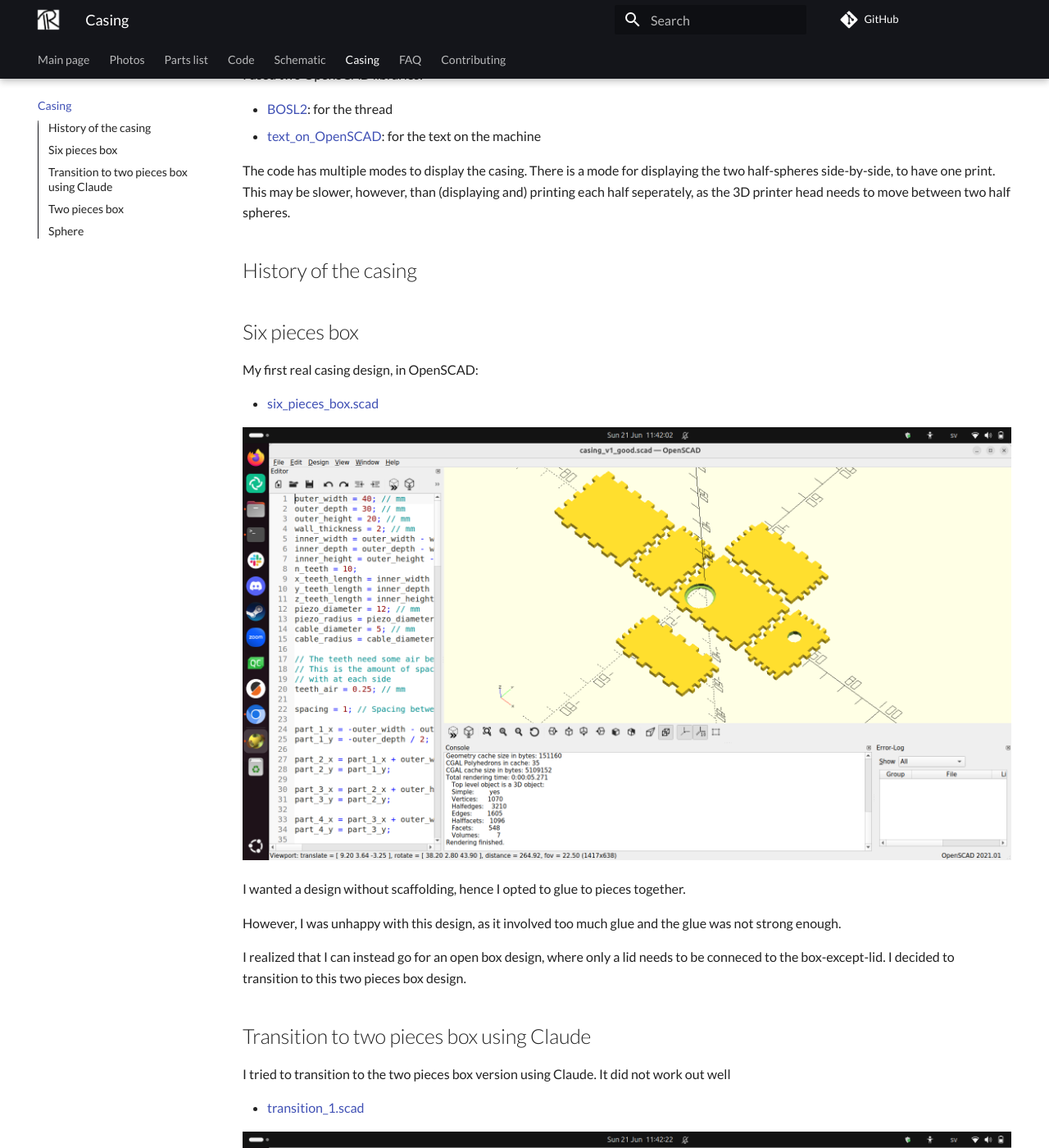
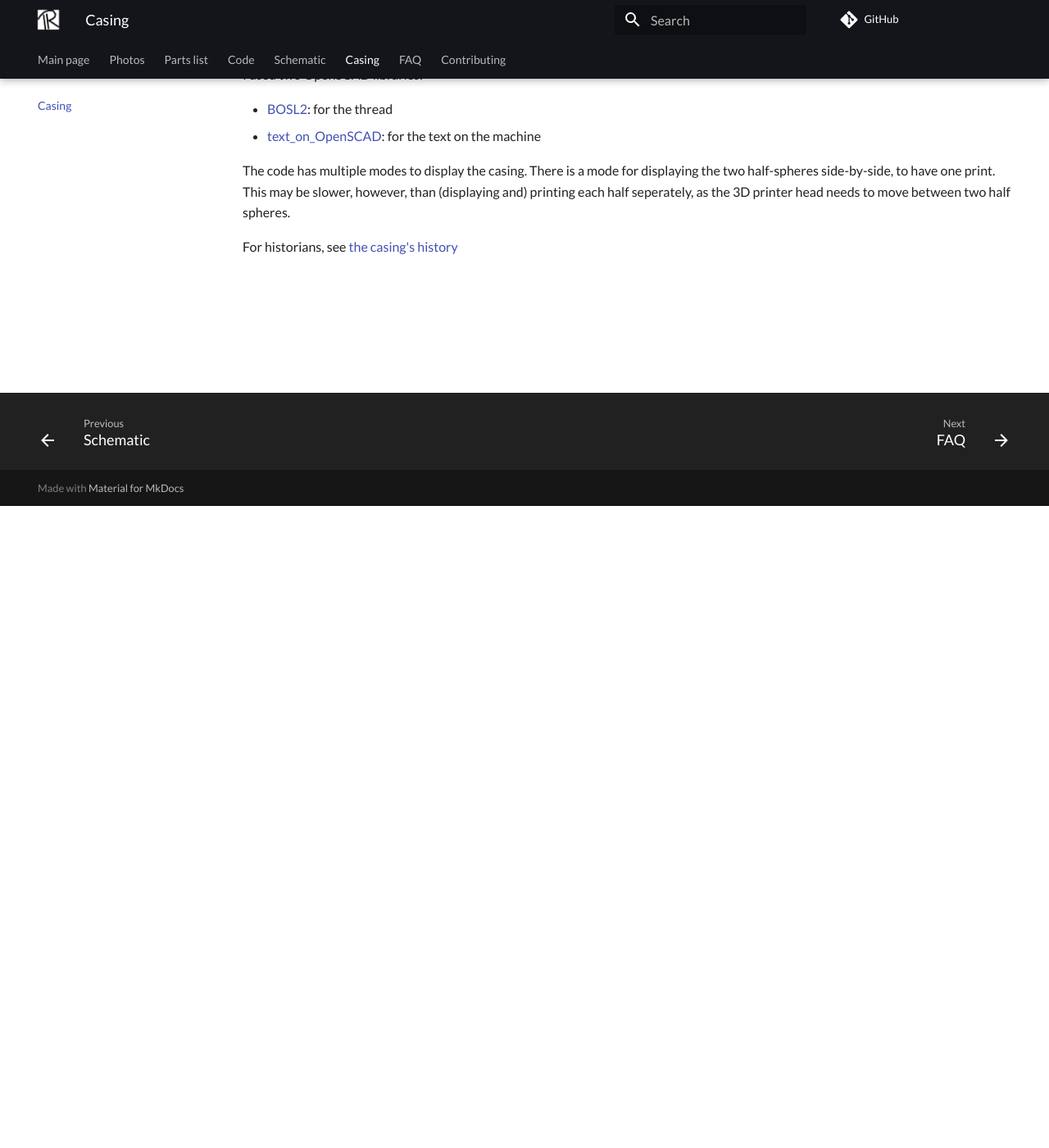
Before and after one commit to richelbilderbeek/MinimalPiClock, an MkDocs documentation site: the page built from docs/casing/README.md, in a window 1280 px wide and 1400 px high, scrolled down 783 px. Shown: the whole window at 82% size. Built offline with MkDocs 1.6.1 and Material for MkDocs 9.7.7, drawn with Linux system fonts in a browser that asks for light colours; comment, search, counter and statistics services are not loaded; some of the changed text lies outside the part shown.

Commit message:
Describe history

```diff
--- a/docs/casing/README.md
+++ b/docs/casing/README.md
@@ -18,64 +18,4 @@ to have one print. This may be slower, however, than (displaying and) printing
 each half seperately, as the 3D printer head needs to move between two half
 spheres.
 
-## History of the casing
-
-## Six pieces box
-
-My first real casing design, in OpenSCAD:
-
-- [six_pieces_box.scad](six_pieces_box.scad)
-
-![Six pieces box](six_pieces_box.png)
-
-I wanted a design without scaffolding, hence I opted
-to glue to pieces together.
-
-However, I was unhappy with this design, as it involved too much glue
-and the glue was not strong enough.
-
-I realized that
-I can instead go for an open box design, where only a
-lid needs to be conneced to the box-except-lid.
-I decided to transition to this two pieces box design.
-
-## Transition to two pieces box using Claude
-
-I tried to transition to the two pieces box version
-using Claude. It did not work out well
-
-- [transition_1.scad](transition_1.scad)
-
-![Transition 1](transition_1.png)
-
-- [transition_2.scad](transition_2.scad)
-
-![Transition 2](transition_2.png)
-
-## Two pieces box
-
-Here is an open box design:
-
-- [two_pieces_box.scad](two_pieces_box.scad)
-
-![two_pieces_box.png](two_pieces_box.png)
-
-However, how to connect the lid?
-
-I decided to start using a screw-on approach. Then, I realized,
-that I might as well make the clock spherical: it fits the theme better.
-
-This is how I landed on the final design.
-
-## Sphere
-
-The sphere design worked great!
-
-My first design had a structural weakness:
-the ring that connected the bolt with the outer sphere
-was too thin and needed scaffolding.
-
-![Sphere v0.1](sphere_openscad_v0_1.png)
-
-I decided to make both the bolt and nut to extend down/up the entire
-half-sphere, making it sturdier and reduce scaffolds.
+For historians, see [the casing's history](casings_history.md)
```
Also changed, not shown: docs/casing/casings_history.md (added, +74 -0 lines).
